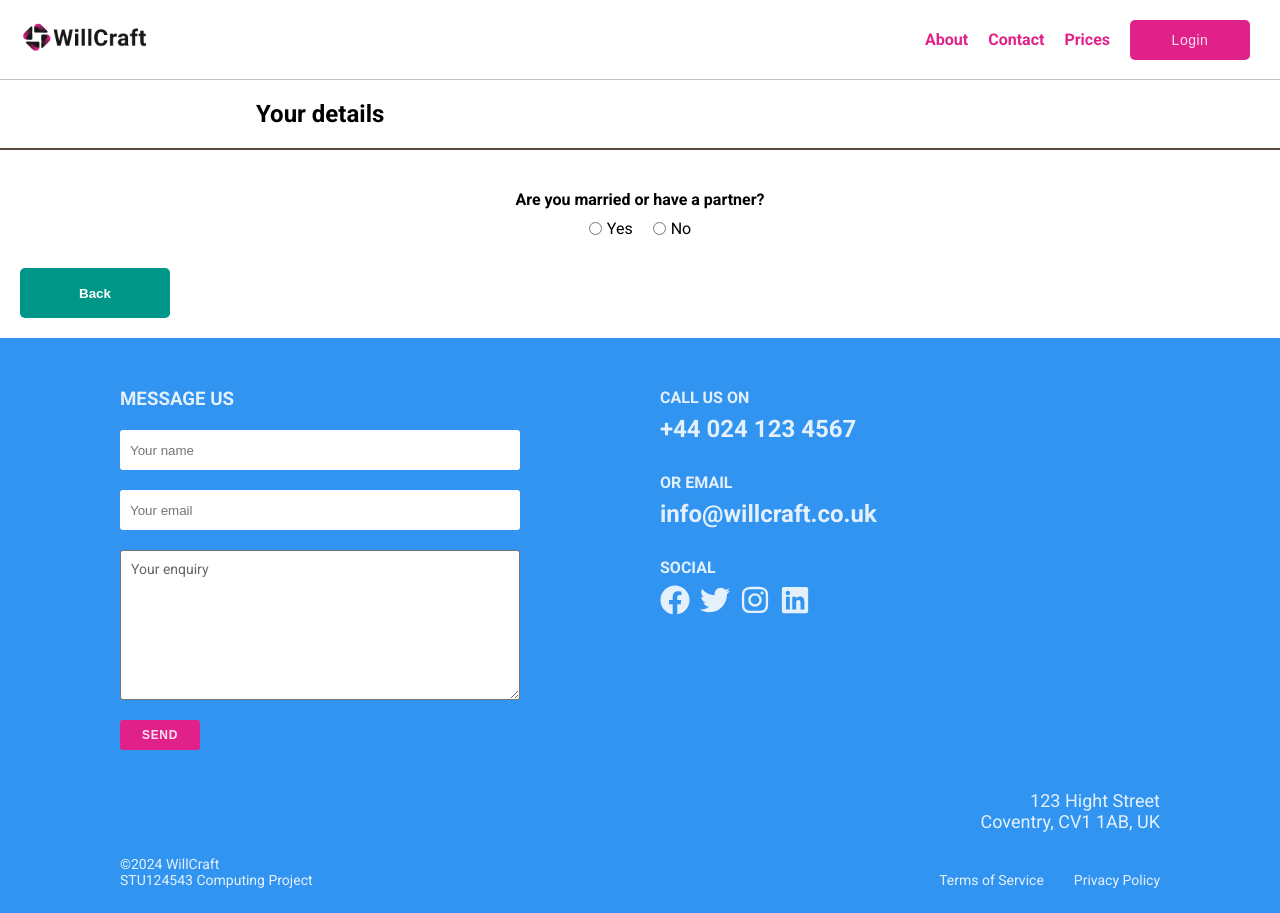
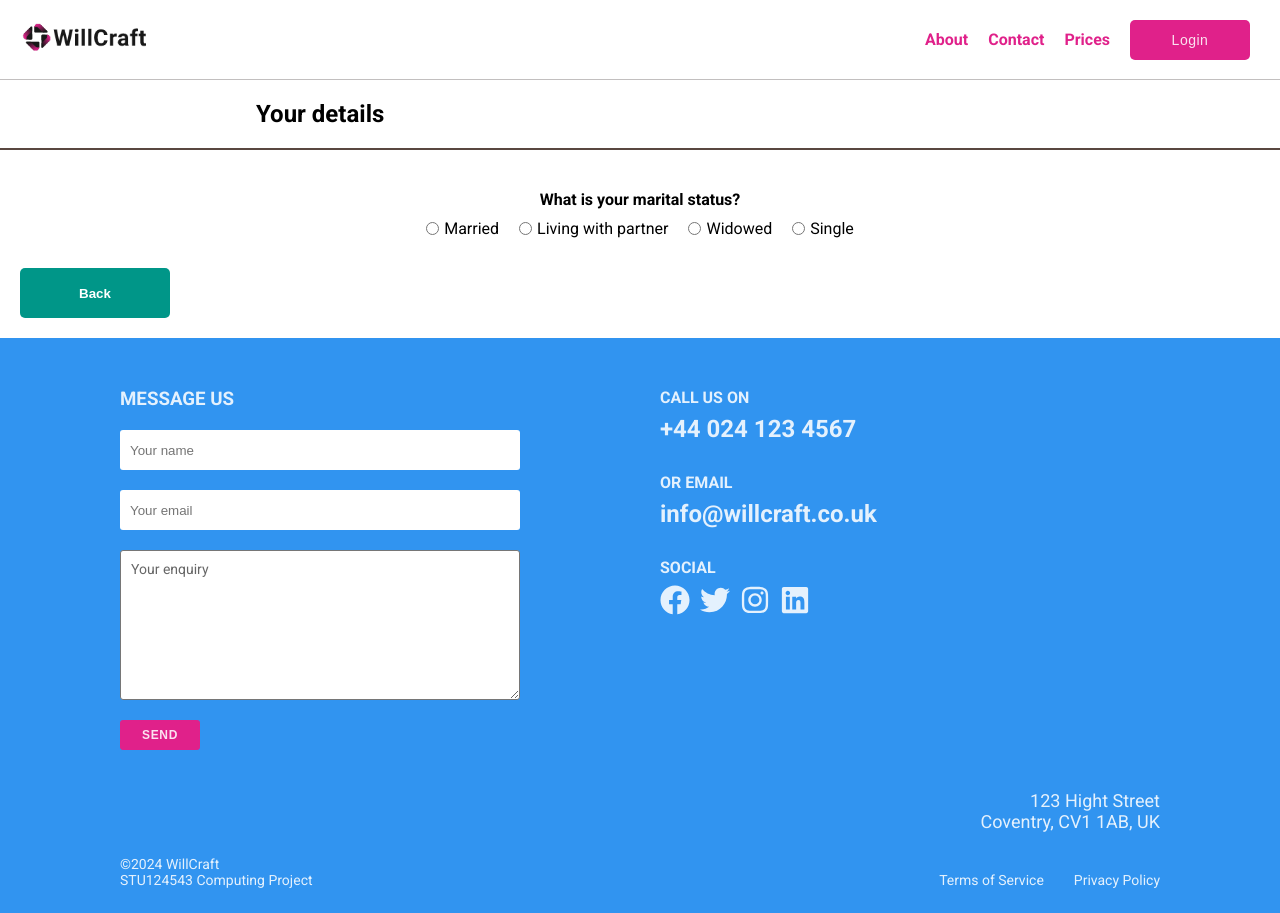
Before and after one commit to cotpetru24/willcraft_app, a React (Create React App) app in the folder frontend/: page /family in a window 1280 px wide. Built offline with nearby package versions, Linux system fonts and the light colour scheme; some icons are missing.

Commit message:
added the correct marital statuses

```diff
--- a/frontend/src/components/Family.js
+++ b/frontend/src/components/Family.js
@@ -80,16 +80,24 @@ const Family = () => {
 
         <div className="marital-status-container">
           <div>
-            <h4>Are you married or have a partner?</h4>
+            <h4>What is your marital status?</h4>
           </div>
           <div className="marital-status-options-container">
             <div className="marital-status-radio-container">
-              <input type="radio" id="marital-status-yes" name="marital-status" value="spouseOrPartner" onChange={handleMaritalStatusChange}></input>
-              <label htmlFor="marital-status-yes">Yes</label>
+              <input type="radio" id="marital-status-yes" name="marital-status" value="married" onChange={handleMaritalStatusChange}></input>
+              <label htmlFor="marital-status-yes">Married</label>
             </div>
             <div className="marital-status-radio-container">
-              <input type="radio" id="marital-status-no" name="marital-status" value="sigle" onChange={handleMaritalStatusChange}></input>
-              <label htmlFor="marital-status-no">No</label>
+              <input type="radio" id="marital-status-no" name="marital-status" value="partner" onChange={handleMaritalStatusChange}></input>
+              <label htmlFor="marital-status-no">Living with partner</label>
+            </div>
+            <div className="marital-status-radio-container">
+              <input type="radio" id="marital-status-no" name="marital-status" value="widowed" onChange={handleMaritalStatusChange}></input>
+              <label htmlFor="marital-status-no">Widowed</label>
+            </div>
+            <div className="marital-status-radio-container">
+              <input type="radio" id="marital-status-no" name="marital-status" value="single" onChange={handleMaritalStatusChange}></input>
+              <label htmlFor="marital-status-no">Single</label>
             </div>
           </div>
         </div>
```
